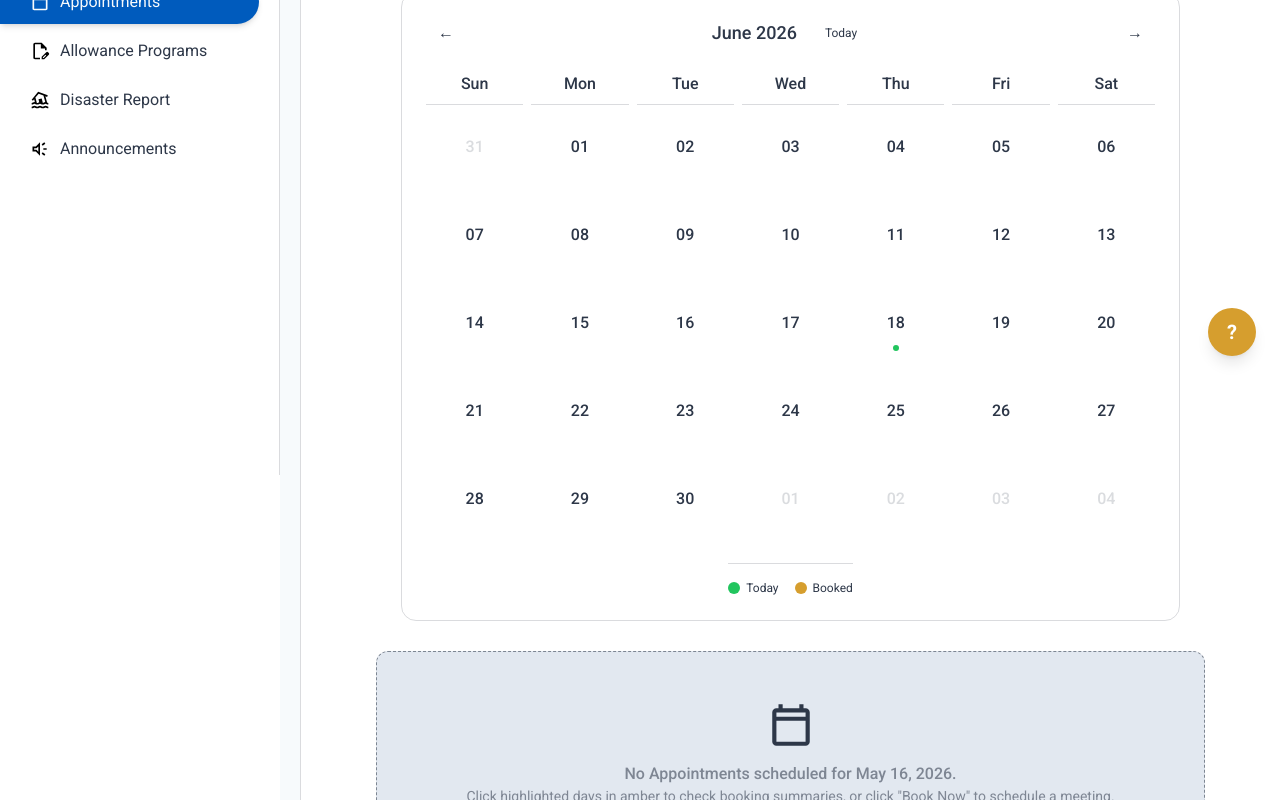
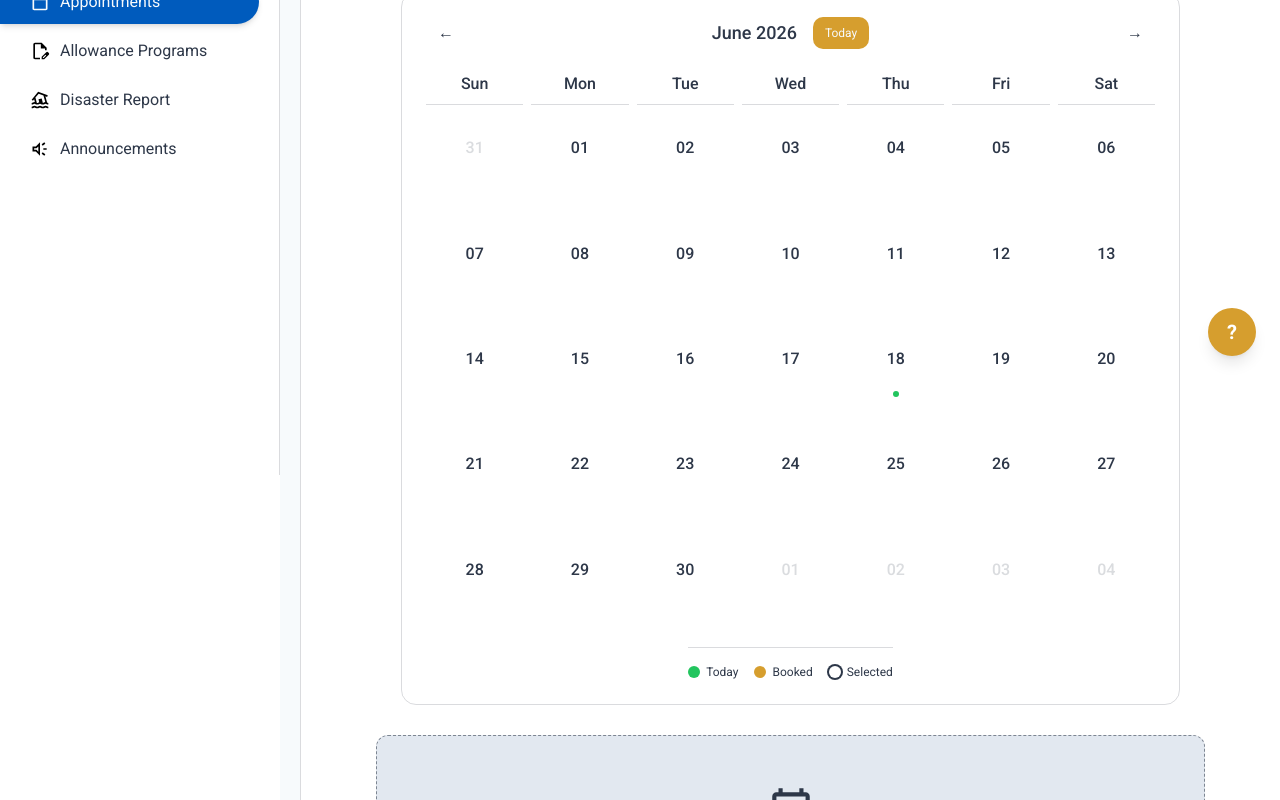
Before and after one commit to Mogith-Code/SmartGN-Digital-GN-Service-Management-System, a React (Vite) app in the folder SmartGN/: page /RAppointment in a window 1280 px wide. Shown: the part 420-1220 px from the top of the page. Built offline with nearby package versions, Linux system fonts and the light colour scheme.

Commit message:
update AppointmentSummary.jsx

```diff
--- a/SmartGN/src/Components/AppointmentsPage/AppointmentSummary.jsx
+++ b/SmartGN/src/Components/AppointmentsPage/AppointmentSummary.jsx
@@ -1,7 +1,30 @@
+// src/components/AppointmentSummary.jsx
 import React from "react";
 import appointmentIcon from "../../assets/calendar_today_24dp_2D3748_FILL0_wght400_GRAD0_opsz24.svg";
 
-function AppointmentSummary() {
+function AppointmentSummary({ day, month, year }) {
+  // Get month name
+  const getMonthName = (monthIndex) => {
+    const months = [
+      "January",
+      "February",
+      "March",
+      "April",
+      "May",
+      "June",
+      "July",
+      "August",
+      "September",
+      "October",
+      "November",
+      "December",
+    ];
+    return months[monthIndex];
+  };
+
+  // Format the date
+  const formattedDate = `${getMonthName(month)} ${day}, ${year}`;
+
   return (
     <div className="flex w-full flex-col items-center justify-center p-12 px-6 text-center text-[#2D37488D] border-[1.5px] border-dashed border-[#2D37488D] rounded-xl bg-[#E2E8F0]">
       <img
@@ -10,7 +33,7 @@ function AppointmentSummary() {
         alt="Appointment Icon"
       />
       <p className="font-medium text-[16px]">
-        No Appointments scheduled for May 16, 2026.
+        No Appointments scheduled for {formattedDate}.
       </p>
       <p className="text-[14px] text-[#2D37488D]">
         Click highlighted days in amber to check booking summaries, or click
--- a/SmartGN/src/Components/AppointmentsPage/CalenderLayout.jsx
+++ b/SmartGN/src/Components/AppointmentsPage/CalenderLayout.jsx
@@ -1,7 +1,8 @@
 // src/components/CalendarLayout.jsx
 import React, { useState, useEffect } from "react";
 
-function CalendarLayout() {
+function CalendarLayout({ onDateSelect }) {
+  // Receive onDateSelect as prop
   // ============================================================================
   // STATE MANAGEMENT
   // ============================================================================
@@ -104,6 +105,11 @@ function CalendarLayout() {
     const today = new Date();
     setCurrentDate(new Date(today.getFullYear(), today.getMonth(), 1));
     setSelectedDay(today.getDate());
+
+    // Notify parent when Today button is clicked
+    if (onDateSelect) {
+      onDateSelect(today.getDate(), today.getMonth(), today.getFullYear());
+    }
   };
 
   // ============================================================================
@@ -154,6 +160,23 @@ function CalendarLayout() {
   };
 
   // ============================================================================
+  // HANDLE DATE CLICK
+  // ============================================================================
+
+  const handleDateClick = (day) => {
+    const year = currentDate.getFullYear();
+    const month = currentDate.getMonth();
+
+    // Update selected day state
+    setSelectedDay(day);
+
+    // Notify parent component about the selected date
+    if (onDateSelect) {
+      onDateSelect(day, month, year);
+    }
+  };
+
+  // ============================================================================
   // RENDER CALENDAR
   // ============================================================================
 
@@ -174,7 +197,6 @@ function CalendarLayout() {
       {/* CALENDAR HEADER - Month/Year Navigation */}
       {/* ==================================================================== */}
       <div className="flex justify-between items-center w-full mb-6">
-        {/* Previous Month Button */}
         <button
           onClick={goToPreviousMonth}
           disabled={isPrevDisabled}
@@ -184,22 +206,18 @@ function CalendarLayout() {
           ←
         </button>
 
-        {/* Month/Year Display */}
         <div className="flex items-center gap-4">
           <span className="text-base md:text-lg font-medium text-[#2D3748]">
             {getMonthName(month)} {year}
           </span>
-
-          {/* Today Button */}
           <button
             onClick={goToToday}
-            className="text-xs px-3 py-2 text-[#2D3748] rounded-[10px] hover:bg-[#22C55E] hover:text-[#F7FAFC] transition-colors duration-200 cursor-pointer"
+            className="text-xs px-3 py-2 bg-[#D69E2E] text-[#F7FAFC] rounded-[10px] hover:bg-[#B8860B] transition-colors duration-200 cursor-pointer"
           >
             Today
           </button>
         </div>
 
-        {/* Next Month Button */}
         <button
           onClick={goToNextMonth}
           disabled={isNextDisabled}
@@ -217,7 +235,7 @@ function CalendarLayout() {
         {weekdays.map((day) => (
           <span
             key={day}
-            className="text-[16px] sm:text-sm md:text-[16px] font-medium text-[#2D3748] pb-2 border-b-[1.5px] border-[#2D37482D] mb-[10px]"
+            className="text-[16px] sm:text-sm md:text-[16px] font-medium text-[#2D3748] pb-2 border-b-[1.5px] border-[#2D37482D] mb-2"
           >
             {day}
           </span>
@@ -236,8 +254,8 @@ function CalendarLayout() {
           const isSelected = selectedDay === cell.day && cell.isCurrentMonth;
           const today = isToday(year, month, cell.day) && cell.isCurrentMonth;
 
-          // Determine cell styling
-          let cellClasses = `py-[20px]
+          let cellClasses = `
+            aspect-square
             flex flex-col items-center justify-center
             text-xs sm:text-sm md:text-[16px]
             rounded-lg sm:rounded-xl
@@ -246,35 +264,23 @@ function CalendarLayout() {
             w-full
           `;
 
-          // ================================================================
-          // OTHER MONTH DAYS (Previous/Next) - Color: #2D37482D, Not clickable
-          // ================================================================
           if (!cell.isCurrentMonth) {
             cellClasses += `
               text-[#2D37482D] cursor-not-allowed
             `;
-          }
-          // ================================================================
-          // CURRENT MONTH DAYS
-          // ================================================================
-          else {
-            // Selected day - White background with border
+          } else {
             if (isSelected) {
               cellClasses += `
                 bg-white text-[#2D3748] font-medium
                 ring-2 ring-[#2D3748]
                 hover:bg-[#E2E8F0] cursor-pointer
               `;
-            }
-            // Has booking - Amber background
-            else if (hasBooking) {
+            } else if (hasBooking) {
               cellClasses += `
                 bg-amber-600 text-white font-bold
                 hover:bg-amber-700 hover:shadow-md cursor-pointer
               `;
-            }
-            // Regular day (All clickable) - Including today without special background
-            else {
+            } else {
               cellClasses += `
                 text-[#2D3748]
                 hover:bg-[#E2E8F0] cursor-pointer
@@ -287,31 +293,20 @@ function CalendarLayout() {
               key={index}
               className={cellClasses}
               onClick={() => {
-                // Only allow clicking on current month dates
                 if (cell.isCurrentMonth) {
-                  setSelectedDay(cell.day);
+                  handleDateClick(cell.day);
                 }
               }}
             >
-              {/* ============================================================ */}
-              {/* CONTENT CONTAINER - With gap between date and dot */}
-              {/* ============================================================ */}
-              <div className="flex flex-col items-center justify-center gap-[10px]">
-                {/* Day Number */}
+              <div className="flex flex-col items-center justify-center gap-[20px]">
                 <span className="text-xs sm:text-sm md:text-base font-medium">
                   {cell.day < 10 ? `0${cell.day}` : cell.day}
                 </span>
 
-                {/* ========================================================== */}
-                {/* INDICATOR DOTS - With 20px gap from date number */}
-                {/* ========================================================== */}
                 <div className="h-1.5 w-1.5 flex items-center justify-center">
-                  {/* TODAY INDICATOR DOT - Green dot for today */}
                   {today && (
                     <span className="w-1.5 h-1.5 bg-[#22C55E] rounded-full"></span>
                   )}
-
-                  {/* BOOKING INDICATOR DOT - Amber dot for booked dates */}
                   {hasBooking &&
                     cell.isCurrentMonth &&
                     !isSelected &&
@@ -337,6 +332,10 @@ function CalendarLayout() {
           <div className="w-3 h-3 bg-[#D69E2E] rounded-full"></div>
           <span className="text-[#2D3748]">Booked</span>
         </div>
+        <div className="flex items-center gap-1.5">
+          <div className="w-3 h-3 bg-white ring-2 ring-[#2D3748] rounded-full"></div>
+          <span className="text-[#2D3748]">Selected</span>
+        </div>
       </div>
     </div>
   );
```
